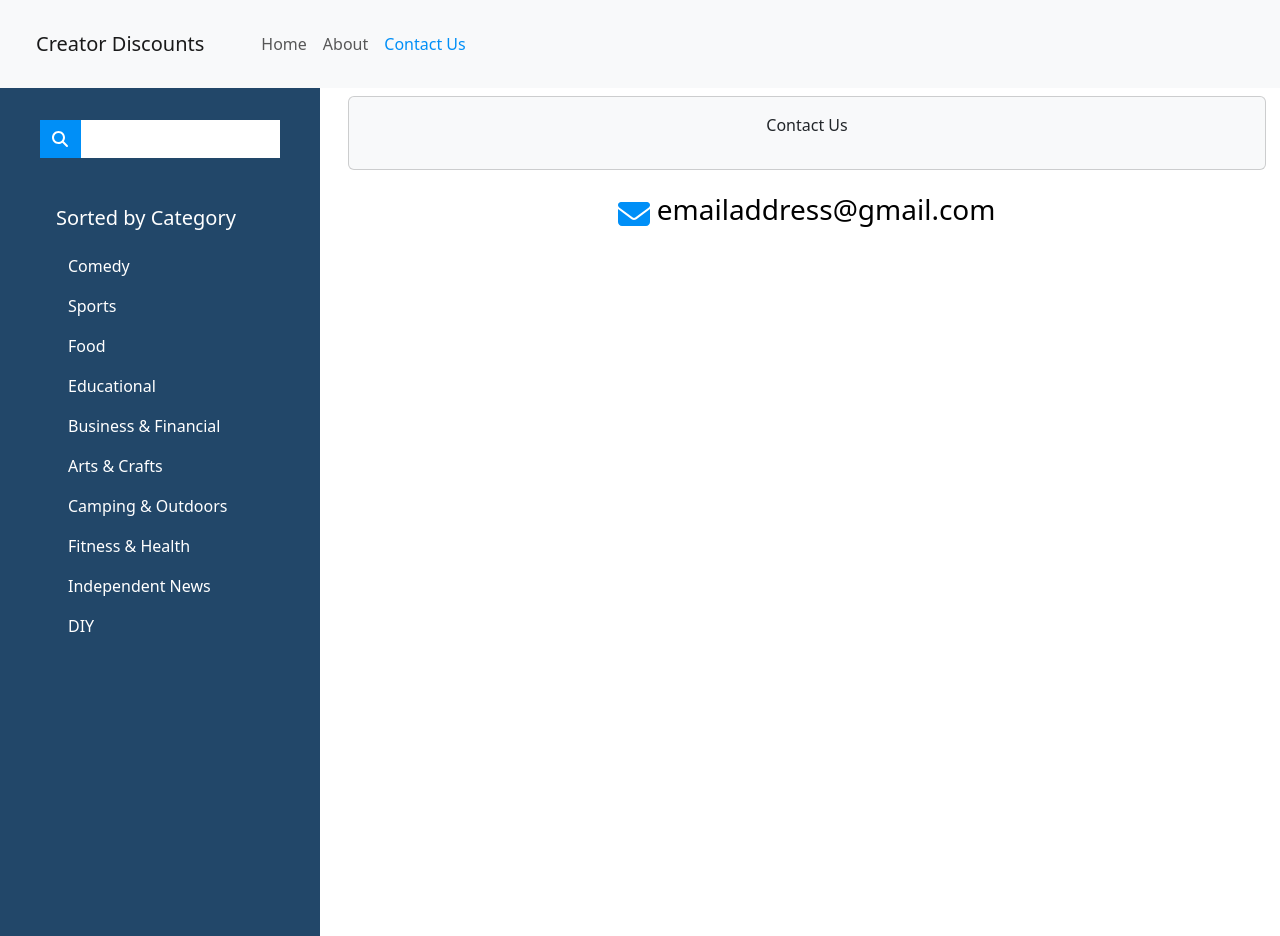
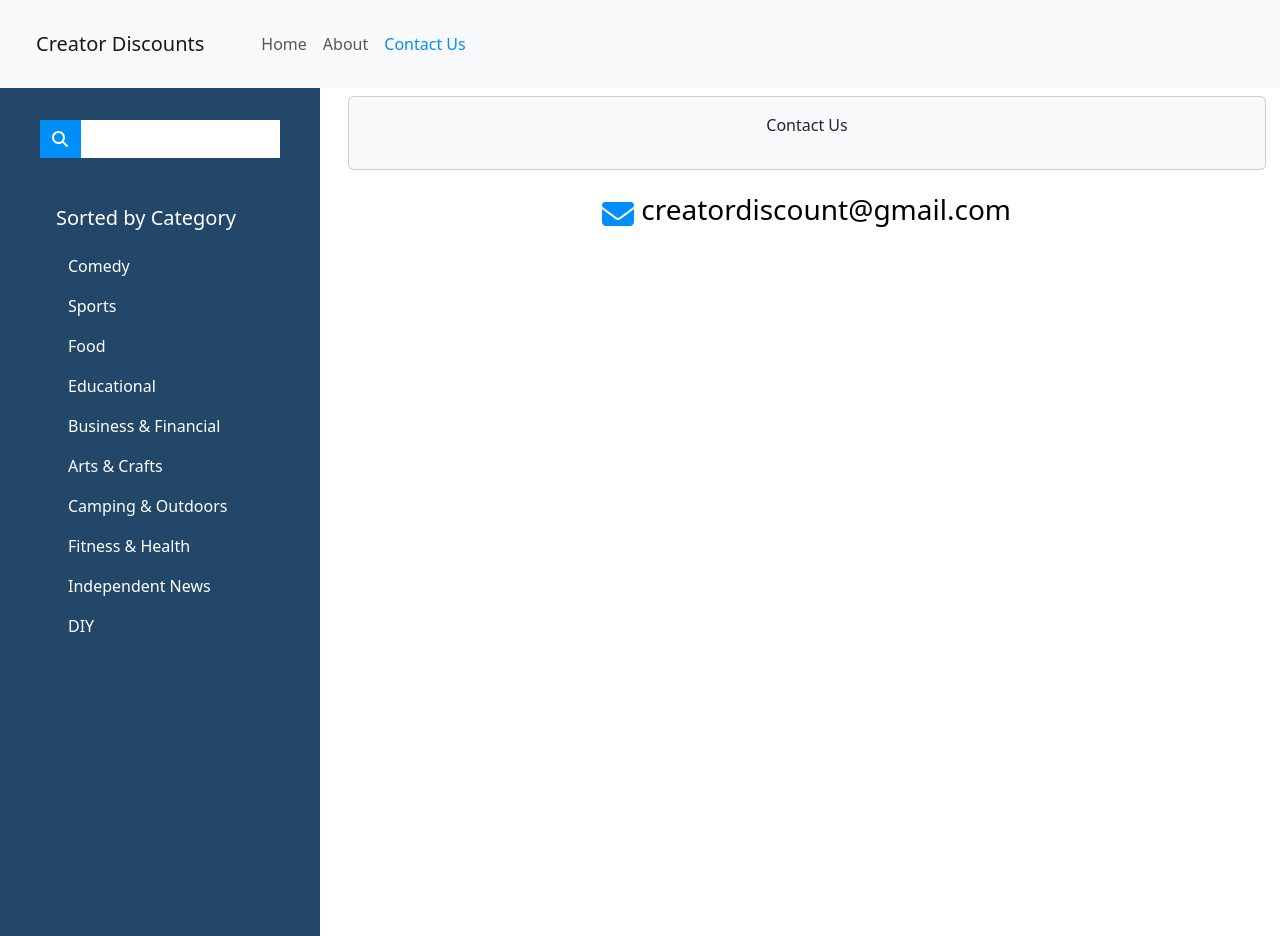
Before and after one commit to bbehling/nextjs_demo, a Next.js app: page /contact in a window 1280 px wide. Shown: the top 936 px of the page. Built offline with nearby package versions, Linux system fonts and the light colour scheme; no server answers.

Commit message:
Added get static props to index

```diff
--- a/pages/contact.tsx
+++ b/pages/contact.tsx
@@ -27,7 +27,7 @@ export default function Contact() {
                   target="_blank"
                 >
                   <FontAwesomeIcon className={styles.iconStyle} icon={faEnvelope} size="2xl" />
-                  <h3 className={`py-2 ${styles.text}`}> emailaddress@gmail.com</h3>
+                  <h3 className={`py-2 ${styles.text}`}> creatordiscount@gmail.com</h3>
                 </a>
               </div>
             </div>
```
Also changed, not shown: pages/index.tsx (+34 -1 lines).
